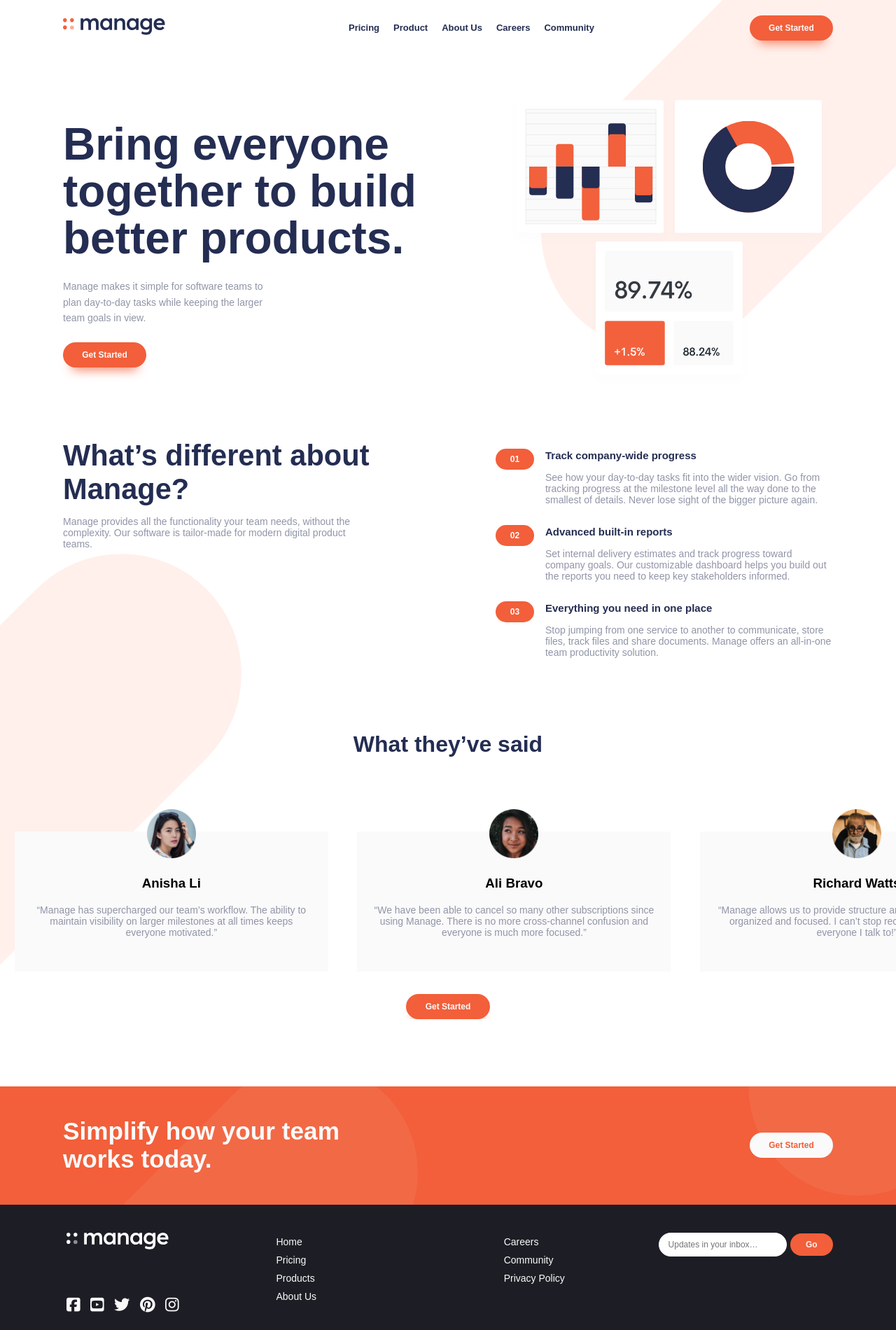
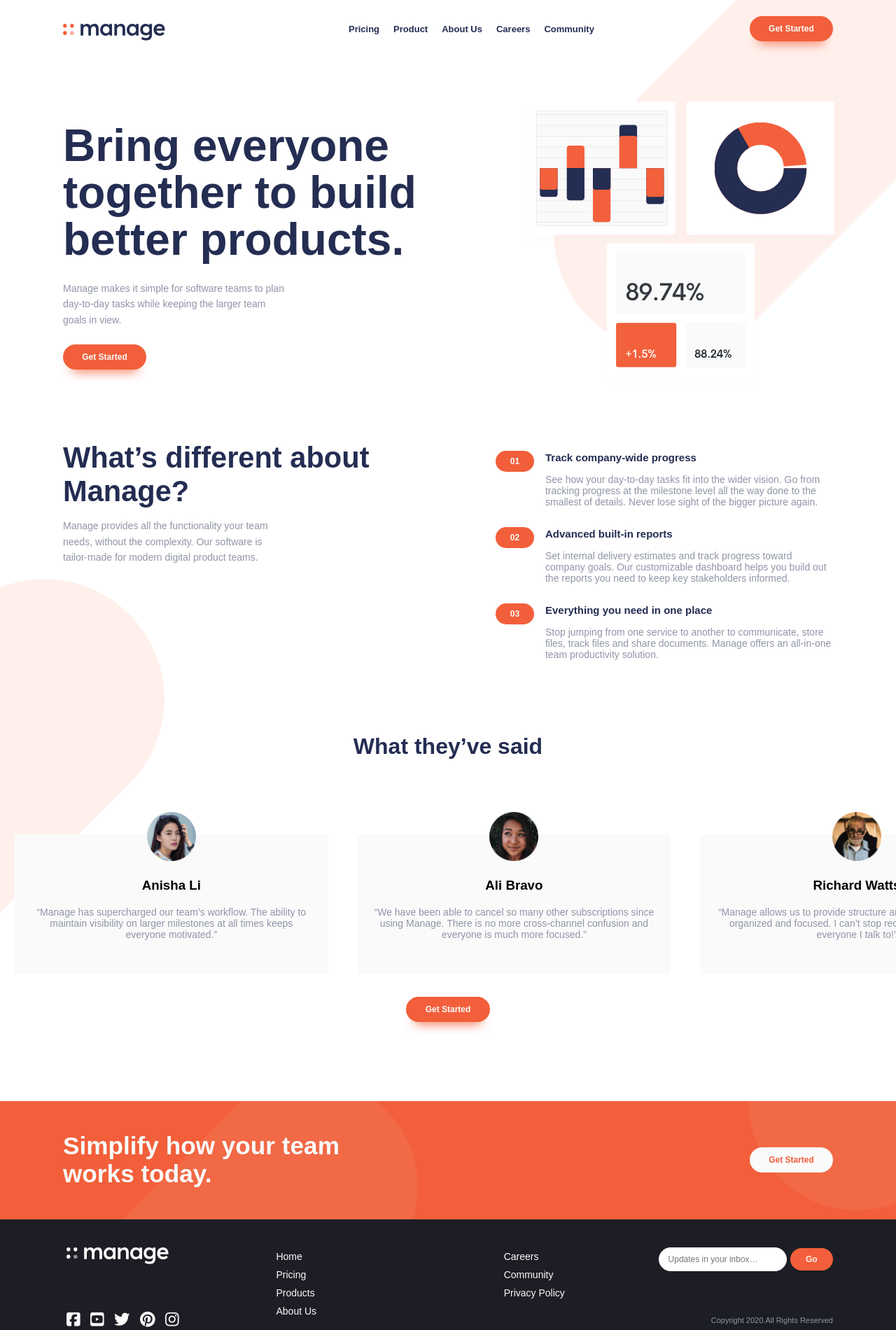
Before and after one commit to anarsafar/manage-landing-page, a plain HTML site: page index.html in a window 1280 px wide. Shown: the top 1900 px of the page at 70% size. Drawn offline with Linux system fonts and the light colour scheme; a web font is replaced by a local one.

Commit message:
added copyright and bug fixes

```diff
--- a/index.html
+++ b/index.html
@@ -191,11 +191,13 @@
                <li><a href="#">Privacy Policy</a></li>
              </ul>
           </div>
-          <form class="flex-horizontal">
-            <input type="text" placeholder="Updates in your inbox…">
-            <button class="btn-go">Go</button>
-            <!-- <span>Copyright 2020. All Rights Reserved</span> -->
-          </form>
+          <div class="form flex-horizontal">
+            <form class="flex-horizontal">
+              <input type="text" placeholder="Updates in your inbox…">
+              <button class="btn-go">Go</button>
+            </form>
+            <span>Copyright 2020.All Rights Reserved</span>
+          </div>
         </div>
       </footer>
     </main>
--- a/sass/_different.scss
+++ b/sass/_different.scss
@@ -6,8 +6,8 @@
         position: absolute;
         width: 40rem;
         z-index: -1;
-        top: 50%;
-        left:-35%;
+        top: 60%;
+        left:-45%;
     }
     .different-info{
         flex-shrink: 4;
@@ -17,7 +17,8 @@
             margin: 0;
         }
         p{
-            width: 70%;
+            width: 50%;
+            line-height: 1.4rem;
         }
     }
     .different-elements{
--- a/sass/_footer.scss
+++ b/sass/_footer.scss
@@ -8,16 +8,17 @@ footer {
       .logo {
         filter: brightness(0) invert(1);
         margin: 0 5px;
+        cursor: pointer;
       }
-      .social-icons{
+      .social-icons {
         margin-top: 4rem;
-          i{
+        i {
           margin: 0 5px;
           cursor: pointer;
           font-size: 1.4rem;
           color: $very-light-gray;
           transition: 0.4s ease-in-out;
-            &:hover{
+          &:hover {
             color: $bright-red;
           }
         }
@@ -42,9 +43,18 @@ footer {
         }
       }
     }
+    .form{
+      flex-direction: column;
+      align-items: flex-end;
+      flex-grow: 1;
+      span{
+        color: $dark-grayish-blue;
+        margin-top: 4rem;
+        font-size: 11px;
+      }
       form {
-      flex-grow: 1;
         justify-content: flex-end;
       }
     }
   }
+}
--- a/sass/_header.scss
+++ b/sass/_header.scss
@@ -1,7 +1,8 @@
 header {
-  margin-top: 1rem !important;
+  margin-top: 1.1rem !important;
   .logo{
       cursor: pointer;
+      margin-top: 14px;
   }
   //navbar
   nav {
--- a/sass/_headerIntro.scss
+++ b/sass/_headerIntro.scss
@@ -19,6 +19,7 @@
     .header-intro-charts{
         flex-shrink: 1;
         position: relative;
+        margin-right: -1.1rem;
         .orange-pattern{
             position: absolute;
             width: 40rem;
--- a/sass/_testimonials.scss
+++ b/sass/_testimonials.scss
@@ -1,5 +1,6 @@
 .testimonials {
   text-align: center;
+  padding-bottom: 1.1rem;
   margin-top: 4rem;
   overflow: hidden;
   position: relative;
--- a/sass/_utilities.scss
+++ b/sass/_utilities.scss
@@ -59,11 +59,6 @@ ul{
    @include flex();
 }
 
-.flex-vertical{
-    @include flex();
-    flex-direction: column;
-}
-
 //button classes
 @mixin button(){
     border: none;
@@ -109,6 +104,7 @@ ul{
     }
 }
 
+//clearing default input settings
 input{
     border: 1px solid #fff;
     border-radius: 1.3rem;
```
Also changed, not shown: css/main.css, 1 other file. Lines whose indentation alone changed are shown as unchanged.
